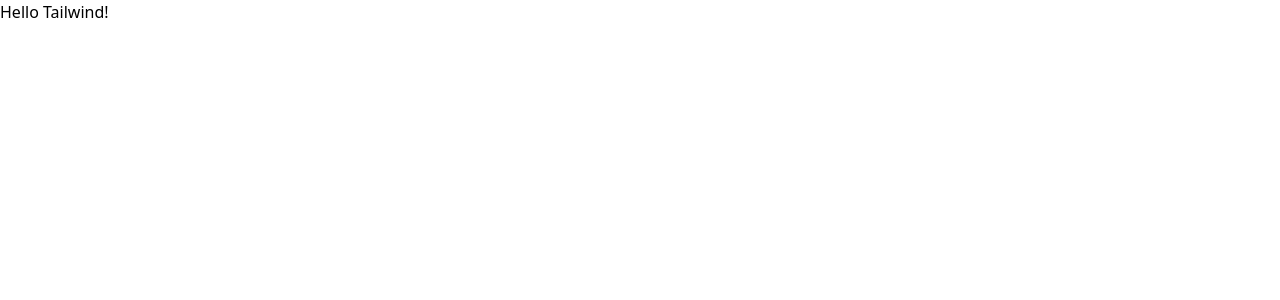
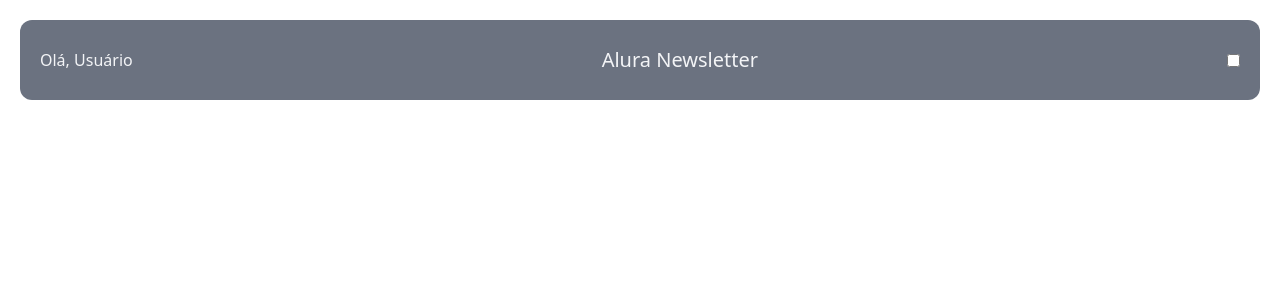
Before and after one commit to leogiraldimg/alura-react-tailwindcss-estilizando-componentes, a React (Vite) app: page / in a window 1280 px wide. Shown: the top 300 px of the page. Built offline with nearby package versions, Linux system fonts and the light colour scheme.

Commit message:
feat: build header

```diff
--- a/src/App.jsx
+++ b/src/App.jsx
@@ -1,7 +1,7 @@
+import Header from "./components/header/Header";
+
 const App = () => {
-  return (
-    <h1>Hello Tailwind!</h1>
-  )
-}
+  return <Header />;
+};
 
 export default App;
--- /dev/null
+++ b/src/components/header/Header.jsx
@@ -0,0 +1,11 @@
+const Header = () => {
+  return (
+    <div className="flex h-20 bg-gray-500 justify-between items-center px-5 sm:rounded-xl sm:m-5">
+      <span className="text-gray-100">Olá, Usuário</span>
+      <h1 className="text-gray-100 text-xl">Alura Newsletter</h1>
+      <input className="hidden sm:block" type="checkbox" />
+    </div>
+  );
+};
+
+export default Header;
```
